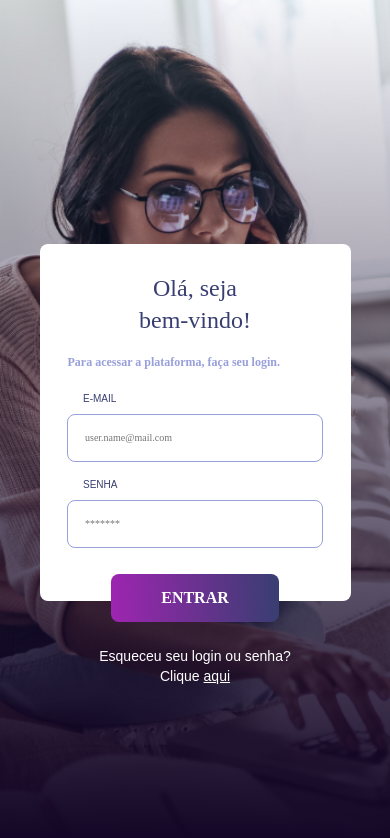
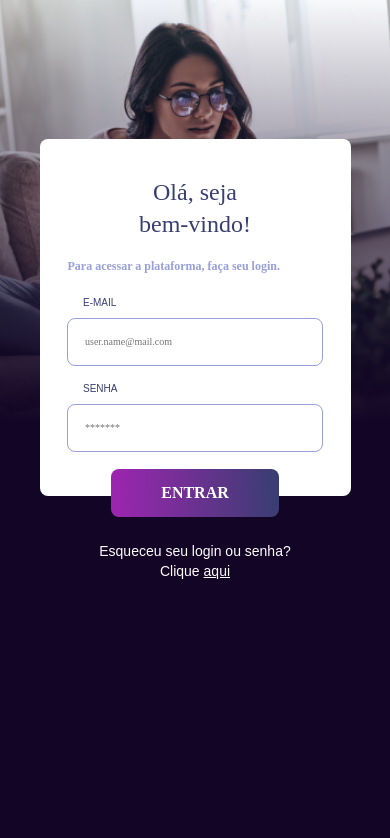
Before and after one commit to JadsonBruno/nextjs-login-page, a Next.js app: page / in a window 390 px wide. Shown: the top 838 px of the page. Built offline with nearby package versions, Linux system fonts and the light colour scheme; a web font is replaced by a local one.

Commit message:
Fix mobile layout

```diff
--- a/src/styles/pages/Home.ts
+++ b/src/styles/pages/Home.ts
@@ -2,6 +2,8 @@
  * IMPORTS
  */
 import styled from 'styled-components';
+import {ThemeProps} from 'styled-components';
+import {DefaultTheme} from 'styled-components';
 
 
 /**
@@ -13,6 +15,13 @@ export const Container = styled.main`
     height: 100vh;
     overflow: hidden;
     width: 100%;
+
+    @media (max-width: 642px)
+    {
+        align-items: flex-start;
+        position: relative;
+        background-color: #130525;
+    }
 `;
 
 export const ContentContainer = styled.div`
@@ -36,9 +45,10 @@ export const ContentContainer = styled.div`
 
     @media (max-width: 642px)
     {
-        background: ${({theme}) => theme.colors.backgroundGradient}, url('/images/source.png') no-repeat;
+        background: ${({theme}) => theme.colors.backgroundGradient}, url('/images/mobile.png') no-repeat;
         background-size: cover;
         background-position: center;
+        height: 50%;
     }
 `;
 
@@ -51,6 +61,11 @@ export const ErrorMessage = styled.p`
     line-height: 48px;
     margin-left: 20px;
     margin-top: 8px;
+
+    @media (max-width: 642px)
+    {
+        margin-bottom: 0px;
+    }
 `;
 
 export const ForgotContainer = styled.p`
@@ -104,7 +119,9 @@ export const Form = styled.form`
         width: 311px;
         height: 357px;
         border-radius: 8px;
-        position: relative;
+        position: absolute;
+
+        top: 139px;
 
         justify-content: center;
 
@@ -121,7 +138,7 @@ export const Form = styled.form`
 `;
 
 export const ImageContainer = styled.div`
-    background-color: ${({theme}) => theme.colors.primaryGradient};
+    background-color: ${({theme}: ThemeProps<DefaultTheme>) => theme.colors.primaryGradient};
     display: flex;
     height: 100%;
     overflow: hidden;
@@ -149,7 +166,13 @@ export const InputContainer = styled.div`
     align-items: flex-start;
     display: flex;
     flex-direction: column;
-    margin-bottom: 8px;
+
+    @media (max-width: 642px)
+    {
+        margin-bottom: 8px;
+        box-sizing: border-box;
+        max-height: 109px;
+    }
 `;
 
 export const InputTitle = styled.label`
@@ -212,7 +235,7 @@ export const Title = styled.h1`
         font-size: 24px;
         height: 64px;
         line-height: 32px;
-        margin-top: -16px;
+        justify-self: center;
         text-align: center;
         width: 139px;
     }
```
